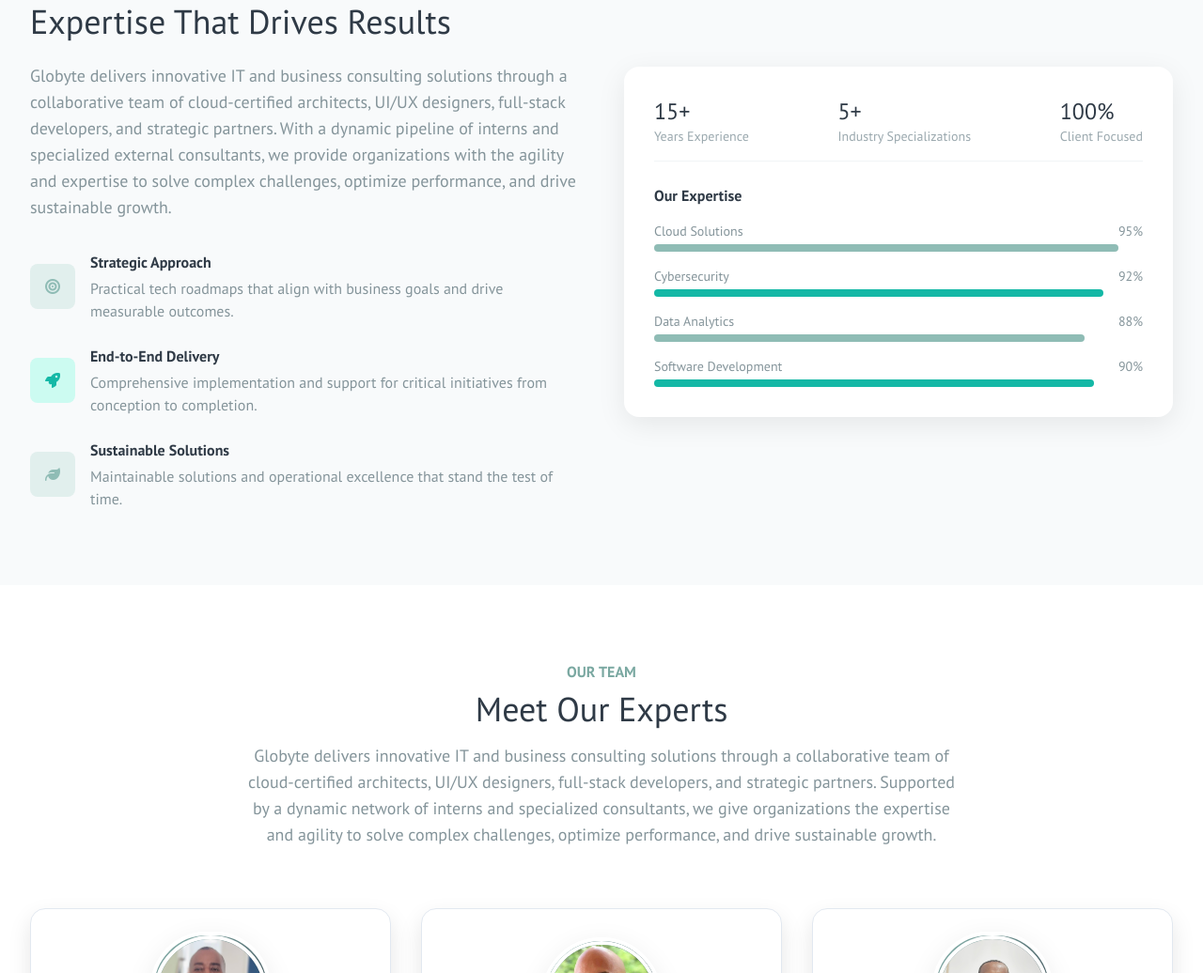
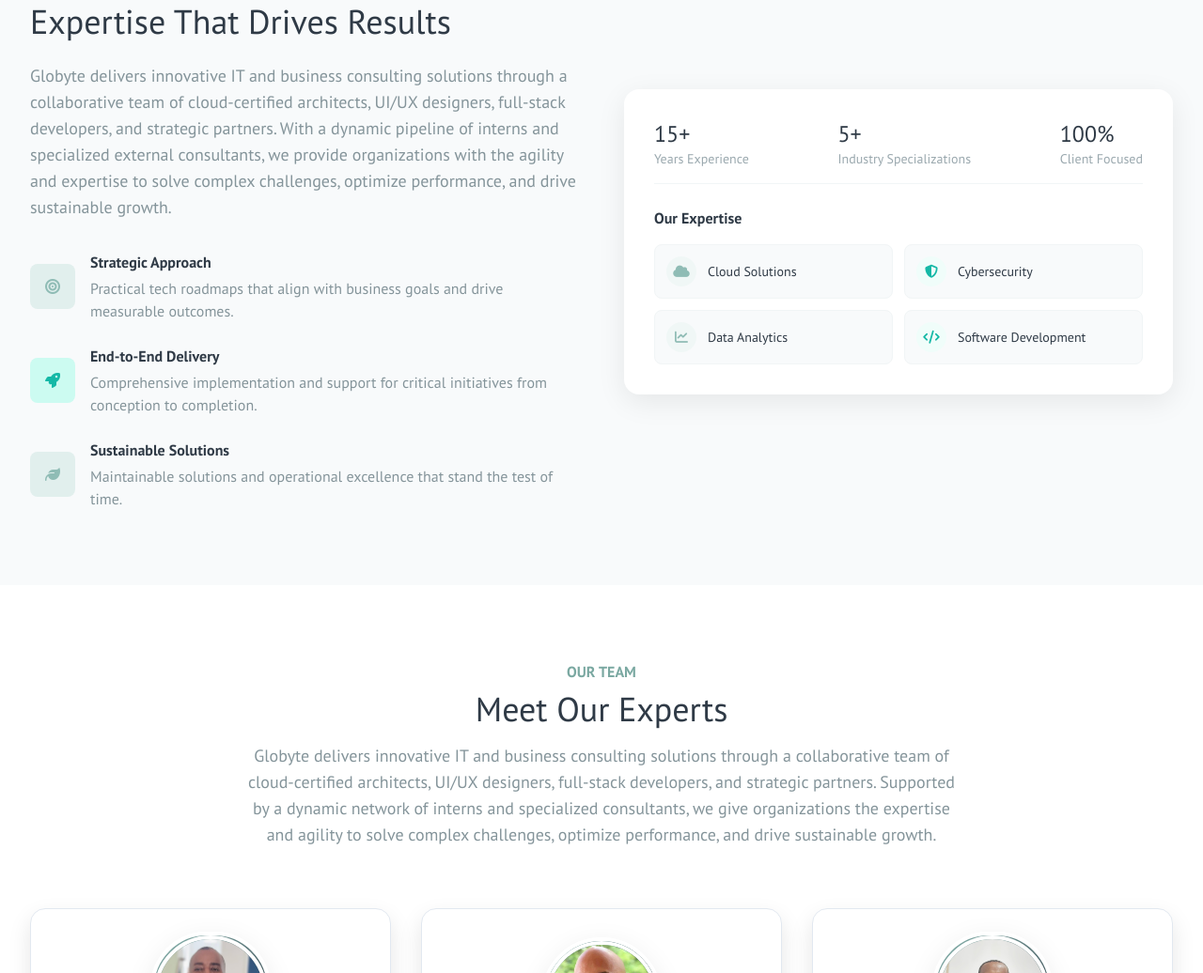
Before and after one commit to GlobyteITConsulting/Globytewebsite, a website: page www.globytesolution.com/index.html in a window 1280 px wide. Shown: the part 1878-2914 px from the top of the page at 94% size. Drawn offline with nearby package versions, Linux system fonts and the light colour scheme.

Commit message:
fixed expertis section and changed an image in the our team section

```diff
--- a/www.globytesolution.com/index.html
+++ b/www.globytesolution.com/index.html
@@ -697,45 +697,37 @@
 
               <div>
                 <h3 class="font-semibold text-primary-800 mb-4">Our Expertise</h3>
-                <div class="space-y-4">
-                  <div>
-                    <div class="flex justify-between mb-1">
-                      <span class="text-sm font-medium text-secondary-700">Cloud Solutions</span>
-                      <span class="text-sm font-medium text-secondary-700">95%</span>
-                    </div>
-                    <div class="w-full bg-secondary-200 rounded-full h-2">
-                      <div class="bg-primary-500 h-2 rounded-full" style="width: 95%"></div>
-                    </div>
+                <div class="grid grid-cols-1 sm:grid-cols-2 gap-3 text-sm text-secondary-700">
+                  <div class="flex items-center gap-3 p-3 rounded-lg bg-secondary-50 border border-secondary-100">
+                    <span
+                      class="w-8 h-8 flex items-center justify-center rounded-full bg-primary-50 text-primary-500">
+                      <i class="fas fa-cloud"></i>
+                    </span>
+                    <span class="font-medium text-primary-800">Cloud Solutions</span>
                   </div>
 
-                  <div>
-                    <div class="flex justify-between mb-1">
-                      <span class="text-sm font-medium text-secondary-700">Cybersecurity</span>
-                      <span class="text-sm font-medium text-secondary-700">92%</span>
-                    </div>
-                    <div class="w-full bg-secondary-200 rounded-full h-2">
-                      <div class="bg-accent-500 h-2 rounded-full" style="width: 92%"></div>
-                    </div>
+                  <div class="flex items-center gap-3 p-3 rounded-lg bg-secondary-50 border border-secondary-100">
+                    <span
+                      class="w-8 h-8 flex items-center justify-center rounded-full bg-accent-50 text-accent-500">
+                      <i class="fas fa-shield-alt"></i>
+                    </span>
+                    <span class="font-medium text-primary-800">Cybersecurity</span>
                   </div>
 
-                  <div>
-                    <div class="flex justify-between mb-1">
-                      <span class="text-sm font-medium text-secondary-700">Data Analytics</span>
-                      <span class="text-sm font-medium text-secondary-700">88%</span>
-                    </div>
-                    <div class="w-full bg-secondary-200 rounded-full h-2">
-                      <div class="bg-primary-500 h-2 rounded-full" style="width: 88%"></div>
-                    </div>
+                  <div class="flex items-center gap-3 p-3 rounded-lg bg-secondary-50 border border-secondary-100">
+                    <span
+                      class="w-8 h-8 flex items-center justify-center rounded-full bg-primary-50 text-primary-500">
+                      <i class="fas fa-chart-line"></i>
+                    </span>
+                    <span class="font-medium text-primary-800">Data Analytics</span>
                   </div>
 
-                  <div>
-                    <div class="flex justify-between mb-1">
-                      <span class="text-sm font-medium text-secondary-700">Software Development</span>
-                      <span class="text-sm font-medium text-secondary-700">90%</span>
-                    </div>
-                    <div class="w-full bg-secondary-200 rounded-full h-2">
-                      <div class="bg-accent-500 h-2 rounded-full" style="width: 90%"></div>
-                    </div>
+                  <div class="flex items-center gap-3 p-3 rounded-lg bg-secondary-50 border border-secondary-100">
+                    <span
+                      class="w-8 h-8 flex items-center justify-center rounded-full bg-accent-50 text-accent-500">
+                      <i class="fas fa-code"></i>
+                    </span>
+                    <span class="font-medium text-primary-800">Software Development</span>
                   </div>
                 </div>
               </div>
```
Also changed, not shown: www.globytesolution.com/Globyte images/people/Alex.jpg.
